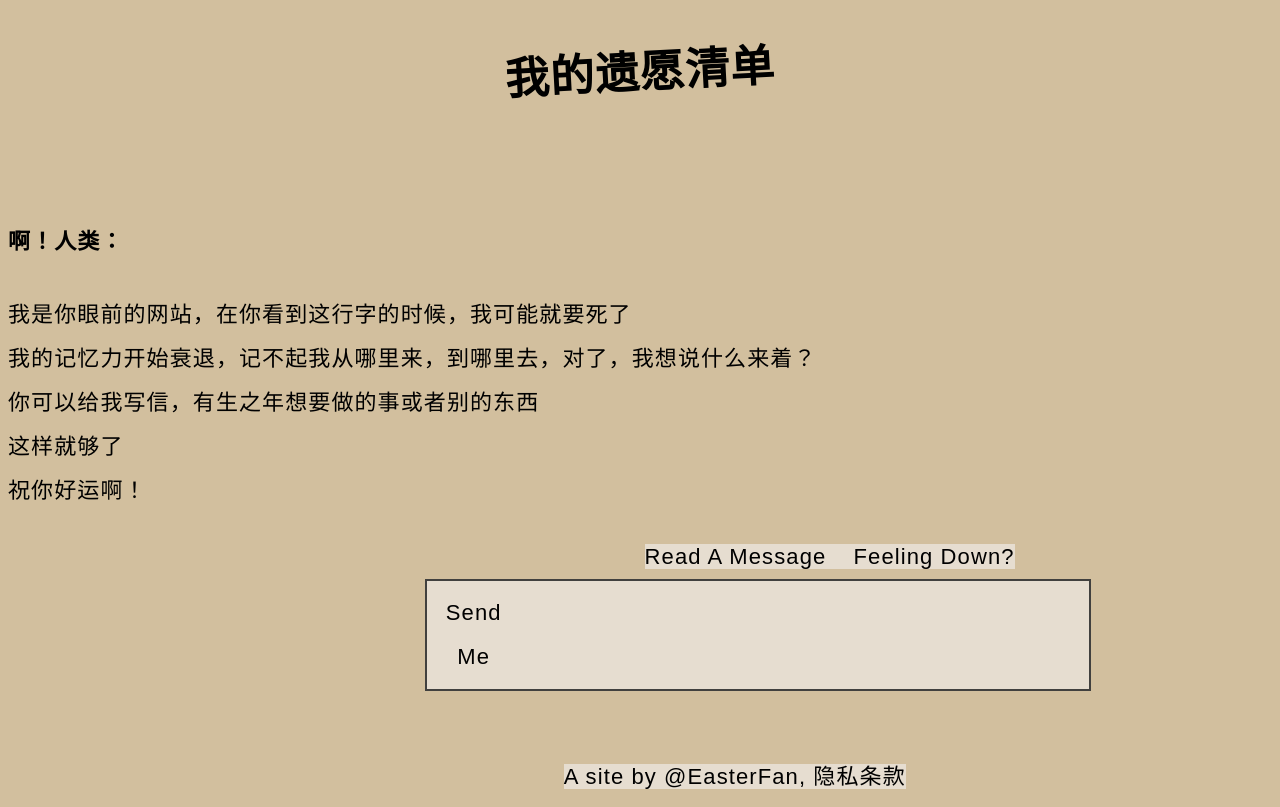
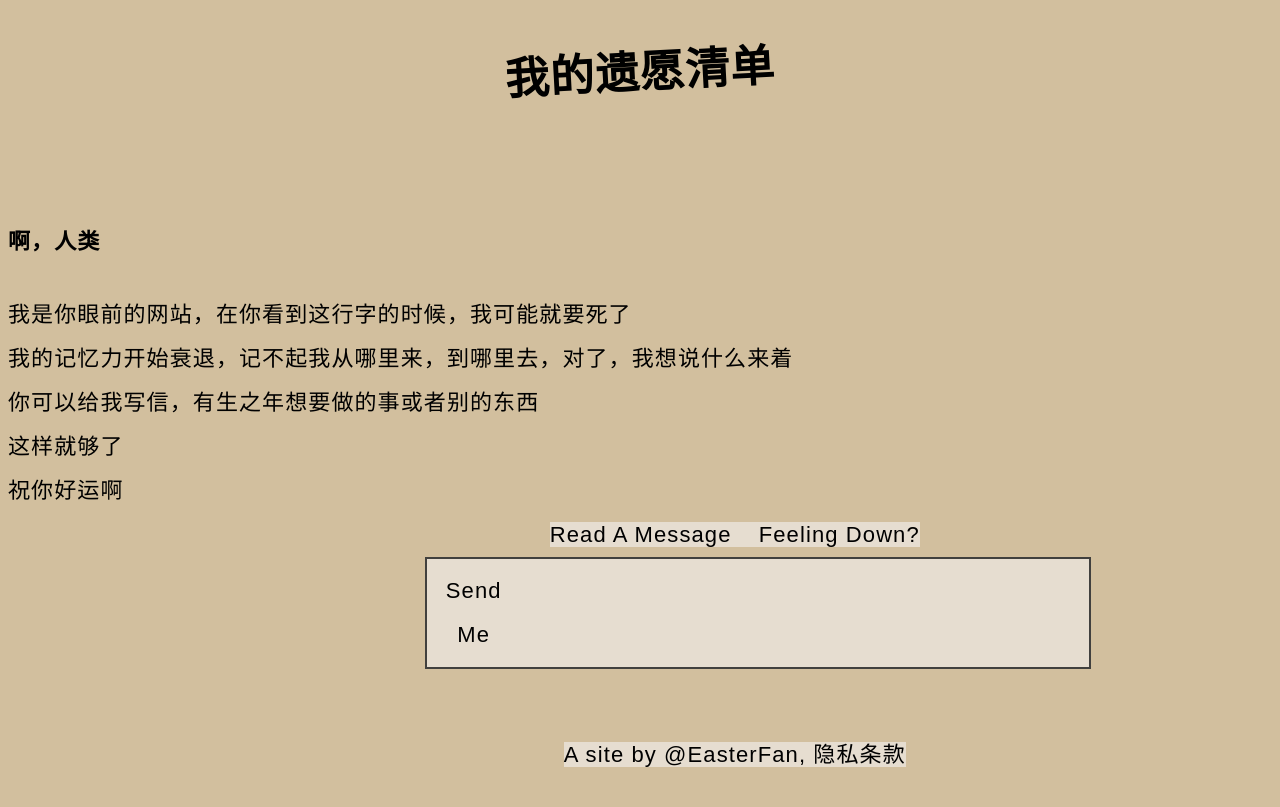
Before and after one commit to EasterFan/iamnotsick, a React (Vite) app: page / in a window 1280 px wide. Built offline with nearby package versions, Linux system fonts and the light colour scheme; a web font is replaced by a local one.

Commit message:
refactor: remove notice component

```diff
--- a/src/App.js
+++ b/src/App.js
@@ -1,7 +1,6 @@
 import React from 'react';
 import './App.css';
 import Header from './components/Header.js';
-import Notice from './components/Notice.js';
 import Mod from './components/Mod.js';
 import MyWord from './components/MyWord.js';
 import Footer from './components/Footer.js';
@@ -10,7 +9,6 @@ function App() {
     return (
         <div className="App">
             <Header></Header>
-      <Notice></Notice>
             <Mod></Mod>
             <MyWord></MyWord>
             <Footer></Footer>
--- a/src/components/Mod.js
+++ b/src/components/Mod.js
@@ -1,48 +1,51 @@
 import React from 'react';
-import { WiredButton, WiredCard, WiredFab } from "wired-elements"
+import {WiredButton, WiredCard, WiredFab} from "wired-elements"
 import './Mod.css';
-import  axios from 'axios';
+import axios from 'axios';
 
 class Mod extends React.Component {
     constructor(props) {
         super(props);
         this.state = {
-      message: "",
+            title: ['啊，人类'],
+            message: ['我是你眼前的网站，在你看到这行字的时候，我可能就要死了', '我的记忆力开始衰退，记不起我从哪里来，到哪里去，对了，我想说什么来着', '你可以给我写信，有生之年想要做的事或者别的东西', '这样就够了', '祝你好运啊'],
             isClicked: false
         };
         this.readLetter = this.readLetter.bind(this);
     }
 
-readLetter(event){
+    readLetter(event) {
 
         let self = this;
         axios.get('/letter')
             .then(function (response) {
-    self.setState({message:response.data.message});
+                self.setState({message: response.data.message});
             })
             .catch(function (error) {
                 console.log(error);
             })
             .then(function () {
             });
-
     }
 
     render() {
+        let defaulttitle = this.state.title.map((item, index) => <h4 key={index}> {item} </h4>);
+        let defaultItem = this.state.message.map((item, index) => <span key={index}> {item}  </span>);
         return (
             <div className="mod">
                 <wired-card id="read" elevation="3">
-          {this.state.message}
+                    {defaulttitle}
+                    {defaultItem}
                 </wired-card>
 
                 <wired-card elevation="3">
-          <wired-button onClick={this.readLetter}> Read A Message </wired-button>
+                    <wired-button onClick={this.readLetter}> Read A Message</wired-button>
 
                     <wired-fab className="red">
                         <mwc-icon></mwc-icon>
                     </wired-fab>
 
-          <wired-button> Feeling Down? </wired-button>
+                    <wired-button> Feeling Down?</wired-button>
                 </wired-card>
 
             </div>
--- a/src/components/MyWord.css
+++ b/src/components/MyWord.css
@@ -28,6 +28,8 @@ wired-card {
   margin-bottom: 5%;
   margin-left: 15%;
   background-color: #e6ddd0;
+  /*white-space: pre-line;*/
+  text-align: left;
 }
 
 
@@ -40,7 +42,7 @@ wired-textarea {
 .letter{
   height: 80%;
   width: 90%;
-  display: flex
+  display: flex;
   position:relative;
   align-self: center;
 }
@@ -51,3 +53,7 @@ wired-textarea {
   width: 10%;
   align-self: flex-end;
 }
+
+span {
+  display: block;
+}
--- a/src/components/Notice.css
+++ /dev/null
@@ -1,7 +0,0 @@
-.title {
-  text-align: left;
-}
-
-p {
-  text-align: left;
-}
--- a/src/components/Notice.js
+++ /dev/null
@@ -1,22 +0,0 @@
-import React from 'react';
-import { WiredButton, WiredInput, WiredCard } from "wired-elements"
-import './Notice.css';
-
-function Notice() {
-  return (
-    <div className="notice">
-      <wired-card elevation="4">
-        <h4 className="title">啊！人类：</h4>
-        <p>
-        我是你眼前的网站，在你看到这行字的时候，我可能就要死了<br/>
-        我的记忆力开始衰退，记不起我从哪里来，到哪里去，对了，我想说什么来着？<br/>
-        你可以给我写信，有生之年想要做的事或者别的东西<br/>
-        这样就够了<br/>
-        祝你好运啊！<br/>
-        </p>
-      </wired-card>
-    </div>
-  );
-}
-
-export default Notice;
```
Lines whose indentation alone changed are shown as unchanged.
